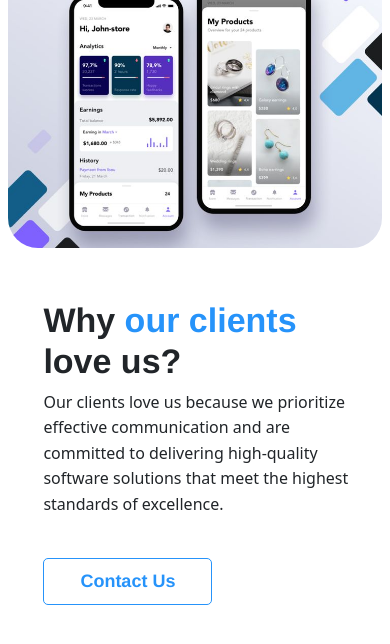
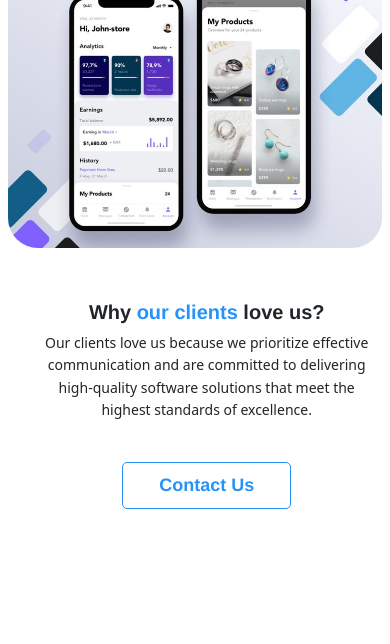
Before and after one commit to AminLakhani14/ASTechy, a React (Create React App) app: page / in a window 390 px wide. Shown: the part 3206-3850 px from the top of the page. Built offline with nearby package versions, Linux system fonts and the light colour scheme.

Commit message:
FaiqPrototype: qwerty

```diff
--- a/src/Component/Our Client/OurClient.css
+++ b/src/Component/Our Client/OurClient.css
@@ -10,10 +10,11 @@
     display: flex;
 }
 
-.ocleft-side{
+.ocleft-side {
     flex: 1;
     padding: 20px;
 }
+
 .ocright-side {
     flex: 1;
 }
@@ -48,4 +49,22 @@
         width: auto;
         padding: 20px;
     }
+
+    .ourclientheading {
+        font-size: 20px;
+        text-align: center;
+    }
+
+    .ourclientpara {
+        font-size: 14px;
+        line-height: 1.6em;
+        text-align: center;
+    }
+
+    .contactusac {
+        display: flex;
+        justify-content: center;
+        text-decoration: none;
+    }
+
 }
--- a/src/Component/Our Client/OurClient.jsx
+++ b/src/Component/Our Client/OurClient.jsx
@@ -28,7 +28,7 @@ const OurClient = () => {
             <div className="ocleft-side">
                 <h2 className='ourclientheading'>Why <span className='changecolor'>our clients</span> love us?</h2>
                 <p className='ourclientpara'>Our clients love us because we prioritize effective communication and are committed to delivering high-quality software solutions that meet the highest standards of excellence.</p>
-                <a to='/contact' href='/contact'>
+                <a to='/contact' href='/contact' className='contactusac'>
                     <button className="HireUsButton mt-4">Contact Us</button>
                 </a>
             </div>
```
